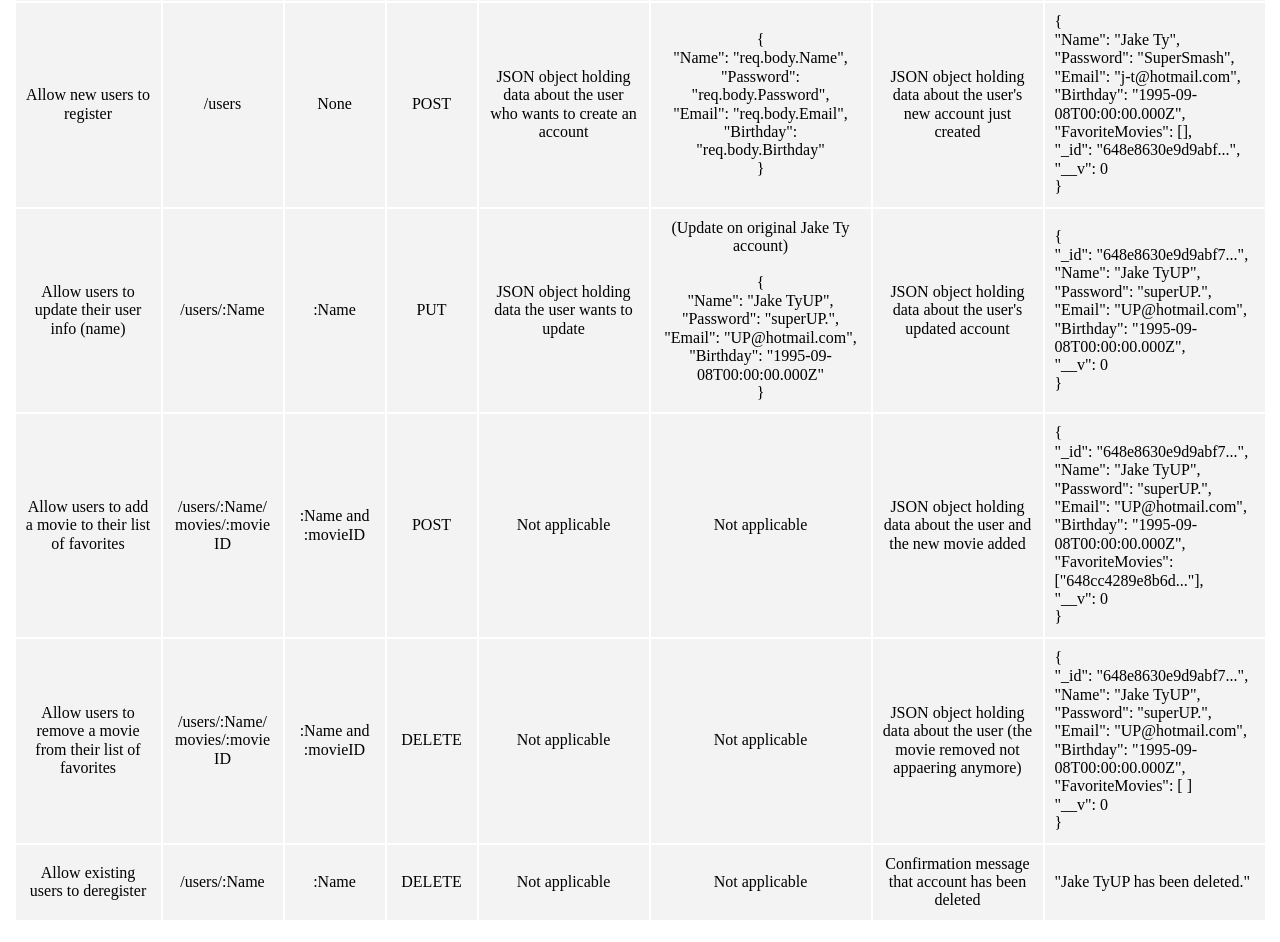
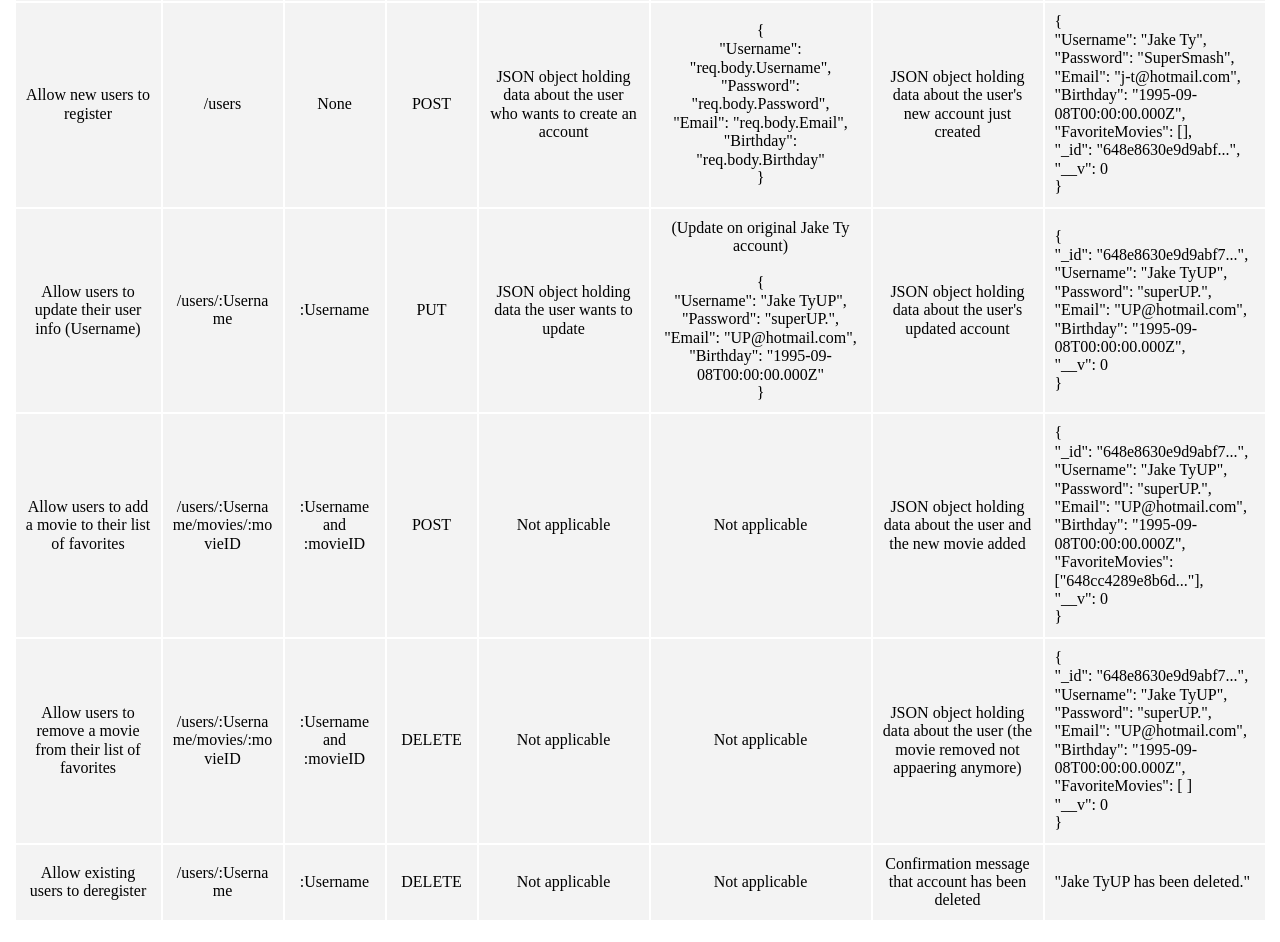
Before and after one commit to AlexaCai/movie-api, a website: page public/documentation.html in a window 1280 px wide. Shown: the part 2511-3453 px from the top of the page. Drawn offline with nearby package versions, Linux system fonts and the light colour scheme; files whose address does not match are found by name.

Commit message:
Modification to transform some Name fields into Username fields

```diff
--- a/public/documentation.html
+++ b/public/documentation.html
@@ -213,7 +213,7 @@
                 <td>JSON object holding data about the user who wants to create an account</td>
                 <td>
                     { <br>
-                    "Name": "req.body.Name", <br>
+                    "Username": "req.body.Username", <br>
                     "Password": "req.body.Password", <br>
                     "Email": "req.body.Email", <br>
                     "Birthday": "req.body.Birthday" <br>
@@ -222,7 +222,7 @@
                 <td>JSON object holding data about the user's new account just created</td>
                 <td class="wide-column">
                     { <br>
-                    "Name": "Jake Ty", <br>
+                    "Username": "Jake Ty", <br>
                     "Password": "SuperSmash", <br>
                     "Email": "j-t@hotmail.com", <br>
                     "Birthday": "1995-09-08T00:00:00.000Z", <br>
@@ -233,16 +233,16 @@
                 </td>
             </tr>
             <tr>
-                <td>Allow users to update their user info (name)</td>
-                <td>/users/:Name</td>
-                <td>:Name</td>
+                <td>Allow users to update their user info (Username)</td>
+                <td>/users/:Username</td>
+                <td>:Username</td>
                 <td>PUT</td>
                 <td>JSON object holding data the user wants to update</td>
                 <td>
                     (Update on original Jake Ty account) <br>
                     <br>
                     { <br>
-                    "Name": "Jake TyUP", <br>
+                    "Username": "Jake TyUP", <br>
                     "Password": "superUP.", <br>
                     "Email": "UP@hotmail.com", <br>
                     "Birthday": "1995-09-08T00:00:00.000Z" <br>
@@ -252,7 +252,7 @@
                 <td class="wide-column">
                     { <br>
                     "_id": "648e8630e9d9abf7...", <br>
-                    "Name": "Jake TyUP", <br>
+                    "Username": "Jake TyUP", <br>
                     "Password": "superUP.", <br>
                     "Email": "UP@hotmail.com", <br>
                     "Birthday": "1995-09-08T00:00:00.000Z", <br>
@@ -262,8 +262,8 @@
             </tr>
             <tr>
                 <td>Allow users to add a movie to their list of favorites</td>
-                <td>/users/:Name/movies/:movieID</td>
-                <td>:Name and :movieID</td>
+                <td>/users/:Username/movies/:movieID</td>
+                <td>:Username and :movieID</td>
                 <td>POST</td>
                 <td>Not applicable</td>
                 <td>Not applicable</td>
@@ -271,7 +271,7 @@
                 <td class="wide-column">
                     { <br>
                         "_id": "648e8630e9d9abf7...", <br>
-                        "Name": "Jake TyUP", <br>
+                        "Username": "Jake TyUP", <br>
                         "Password": "superUP.", <br>
                         "Email": "UP@hotmail.com", <br>
                         "Birthday": "1995-09-08T00:00:00.000Z", <br>
@@ -282,8 +282,8 @@
             </tr>
             <tr>
                 <td>Allow users to remove a movie from their list of favorites</td>
-                <td>/users/:Name/movies/:movieID</td>
-                <td>:Name and :movieID</td>
+                <td>/users/:Username/movies/:movieID</td>
+                <td>:Username and :movieID</td>
                 <td>DELETE</td>
                 <td>Not applicable</td>
                 <td>Not applicable</td>
@@ -291,7 +291,7 @@
                 <td class="wide-column">
                     { <br>
                         "_id": "648e8630e9d9abf7...", <br>
-                        "Name": "Jake TyUP", <br>
+                        "Username": "Jake TyUP", <br>
                         "Password": "superUP.", <br>
                         "Email": "UP@hotmail.com", <br>
                         "Birthday": "1995-09-08T00:00:00.000Z", <br>
@@ -302,8 +302,8 @@
             </tr>
             <tr>
                 <td>Allow existing users to deregister</td>
-                <td>/users/:Name</td>
-                <td>:Name</td>
+                <td>/users/:Username</td>
+                <td>:Username</td>
                 <td>DELETE</td>
                 <td>Not applicable</td>
                 <td>Not applicable</td>
```
